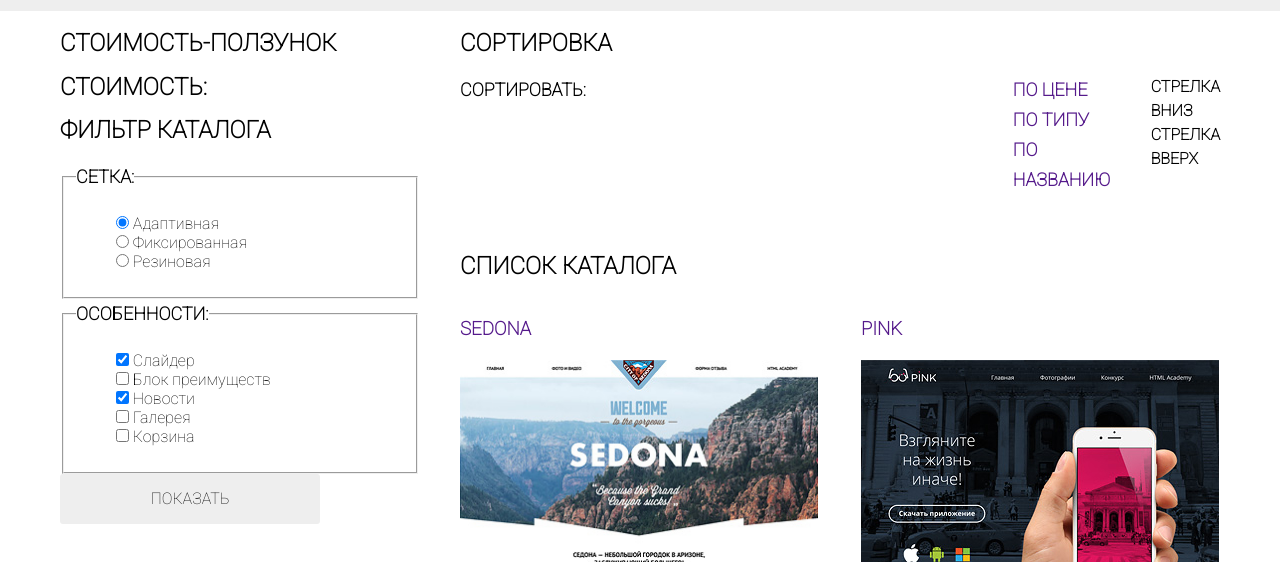
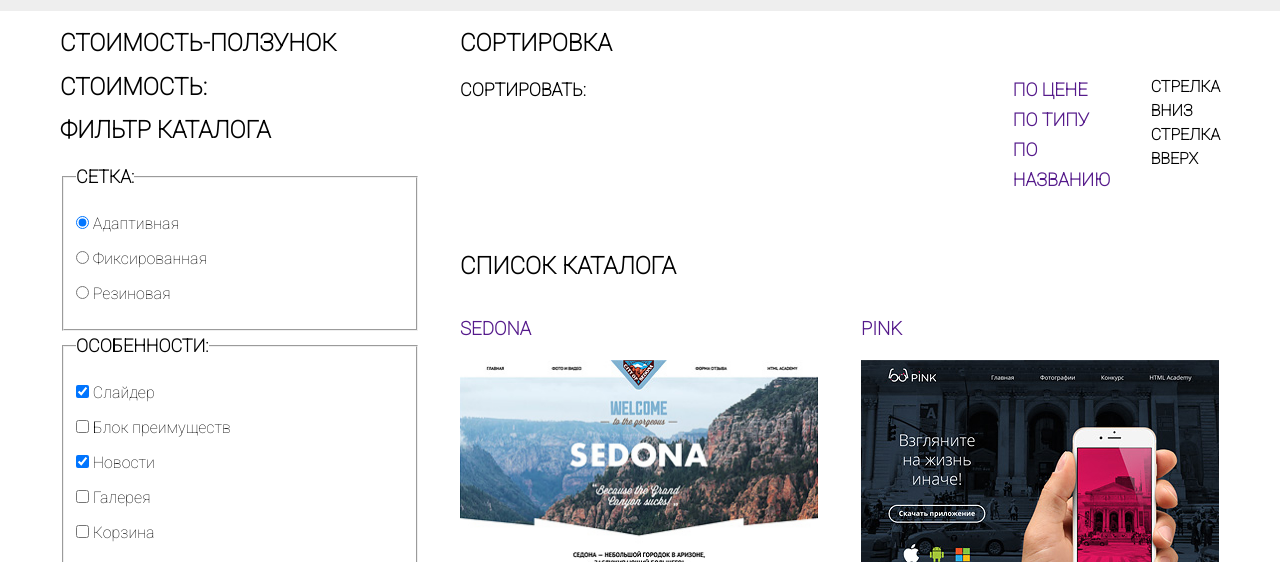
Before and after one commit to Brs-B/452047-nerds-29, a plain HTML site: page catalog.html in a window 1280 px wide. Shown: the part 238-800 px from the top of the page. Drawn offline with Linux system fonts and the light colour scheme.

Commit message:
удаление списков из формы для фильтров

```diff
--- a/catalog.html
+++ b/catalog.html
@@ -63,46 +63,18 @@
           <h2 class="visually-hidden">Фильтр каталога</h2>
           <fieldset class="filters-radio">
             <legend class="filters-radio-and-checkbox">Сетка:</legend>
-              <ul class="filter-list">
-                <li class="filter-option filter-radio">
-                  <input class="filter-input filter-input-radio" type="radio" name="radio-grid" id="filter-adaptive" value="adaptive" checked>
-                  <label for="filter-adaptive">Адаптивная</label>
-                </li>
-                <li class="filter-option filter-radio">
-                  <input class="filter-input filter-input-radio" type="radio" name="radio-grid" id="filter-fixed" value="fixed">
-                  <label for="filter-fixed">Фиксированная</label>
-                </li>
-                <li class="filter-option filter-radio">
-                <input class="filter-input filter-input-radio" type="radio" name="radio-grid" id="filter-rubbery" value="rubbery">
-                <label for="filter-rubbery">Резиновая</label>
-                </li>
-              </ul>
+              <p class="filter-option"><input class="filter-input filter-input-radio" type="radio" name="radio-grid" id="filter-adaptive" value="adaptive" checked> Адаптивная</p>
+              <p class="filter-option"><input class="filter-input filter-input-radio" type="radio" name="radio-grid" id="filter-fixed" value="fixed"> Фиксированная</p>
+              <p class="filter-option"><input class="filter-input filter-input-radio" type="radio" name="radio-grid" id="filter-rubbery" value="rubbery"> Резиновая</p>
           </fieldset>
 
           <fieldset class="filters-checkbox">
             <legend class="filters-radio-and-checkbox">Особенности:</legend>
-              <ul class="filter-list">
-                <li class="filter-option filter-checkbox">
-                  <input class="filter-input filter-input-cb" type="checkbox" name="slider" id="filter-slider" checked>
-                  <label for="filter-slider">Слайдер</label>
-                </li>
-                <li class="filter-option filter-checkbox">
-                  <input class="filter-input filter-input-cb" type="checkbox" name="block-advantage" id="filter-block-advantage">
-                  <label for="filter-block-advantage">Блок преимуществ</label>
-                </li>
-                <li class="filter-option filter_checkbox">
-                  <input class="filter-input filter-input-cb" type="checkbox" name="news" id="filter-news" checked>
-                  <label for="filter-news">Новости</label>
-                </li>
-                <li class="filter-option filter_checkbox">
-                  <input class="filter-input filter-input-cb" type="checkbox" name="gallery" id="filter-gallery">
-                  <label for="filter-gallery">Галерея</label>
-                </li>
-                <li class="filter-option filter_checkbox">
-                  <input class="filter-input filter-input-cb" type="checkbox" name="cart" id="filter-cart">
-                  <label for="filter-cart">Корзина</label>
-                </li>
-              </ul>
+              <p class="filter-option"><input class="filter-input filter-input-cb" type="checkbox" name="slider" id="filter-slider" checked> Слайдер</p>
+              <p class="filter-option"><input class="filter-input filter-input-cb" type="checkbox" name="block-advantage" id="filter-block-advantage"> Блок преимуществ</p>
+              <p class="filter-option"><input class="filter-input filter-input-cb" type="checkbox" name="news" id="filter-news" checked> Новости</p>
+              <p class="filter-option"><input class="filter-input filter-input-cb" type="checkbox" name="gallery" id="filter-gallery"> Галерея</p>
+              <p class="filter-option"><input class="filter-input filter-input-cb" type="checkbox" name="cart" id="filter-cart"> Корзина</p>
           </fieldset>
           <button class="button filter-button" type="submit">Показать</button>
         </form>
```
